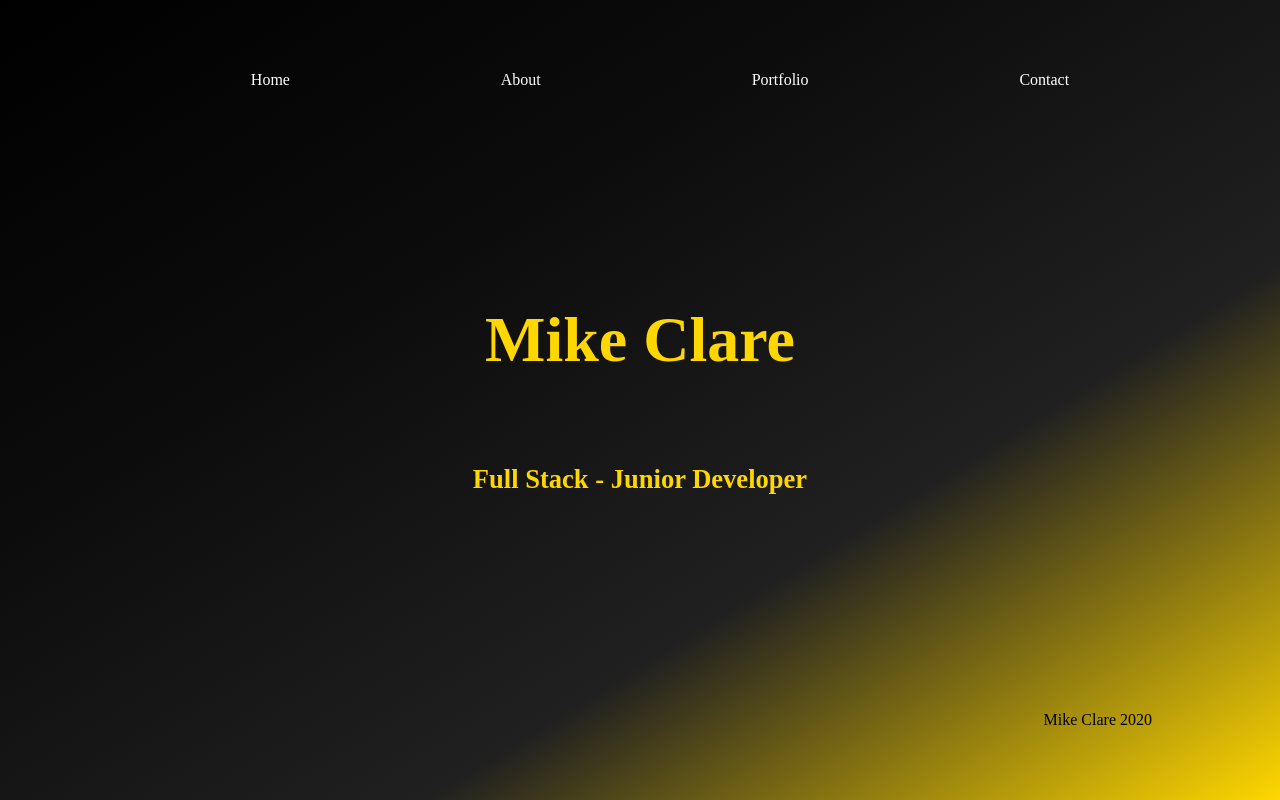
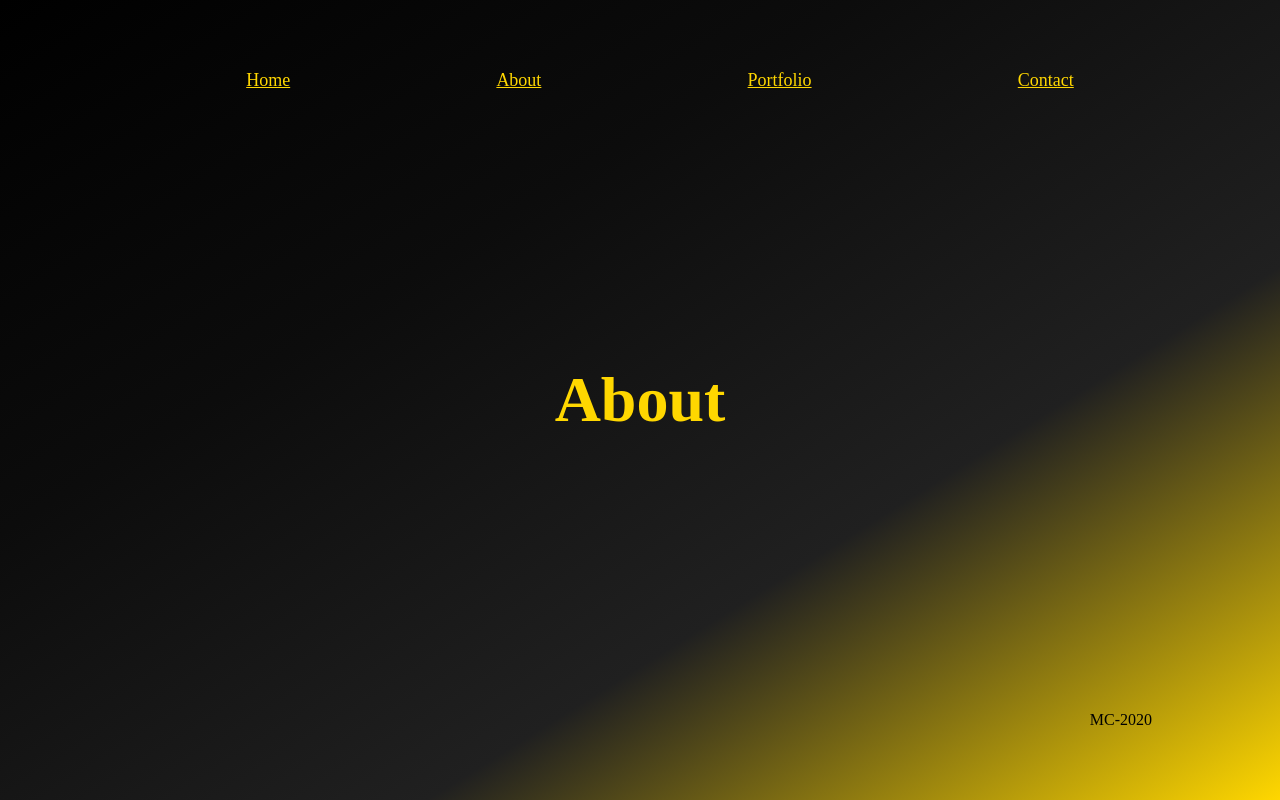
Before and after one commit to mclarework/portfolio, a React (Create React App) app: page /about in a window 1280 px wide. Built offline with nearby package versions, Linux system fonts and the light colour scheme.

Commit message:
Basic template finished

```diff
--- a/src/App.js
+++ b/src/App.js
@@ -2,6 +2,9 @@ import React, { Component } from "react";
 import { BrowserRouter as Router, Route } from "react-router-dom";
 import Nav from "./components/Nav"
 import Home from "./components/Home"
+import About from "./components/About"
+import Portfolio from "./components/Portfolio"
+import Contact from "./components/Contact"
 import Bot from "./components/Bot"
 import "./style/App.css";
 
@@ -11,7 +14,10 @@ class App extends Component {
       <Router>
         <div className="App">
           <Nav/>
-          <Home/>
+          <Route exact path = "/" component={Home}/>
+          <Route exact path = "/about" component={About}/>
+          <Route exact path = "/portfolio" component={Portfolio}/>
+          <Route exact path = "/contact" component={Contact}/>
           <Bot/>
         </div>
       </Router>
--- /dev/null
+++ b/src/components/About.js
@@ -0,0 +1,12 @@
+import React from "react"
+import "../style/About.css"
+
+const About = () => {
+    return (
+        <div className = "about">
+            <h1>About</h1>
+        </div>
+    )
+}
+
+export default About
--- a/src/components/Bot.js
+++ b/src/components/Bot.js
@@ -4,7 +4,7 @@ import "../style/Bot.css"
 const Bot = () => {
     return (
         <div className = "botBar">
-            Mike Clare 2020
+            MC-2020
         </div>
     )
 }
--- /dev/null
+++ b/src/components/Contact.js
@@ -0,0 +1,12 @@
+import React from "react"
+import "../style/Contact.css"
+
+const Contact = () => {
+    return (
+        <div className = "contact">
+            <h1>Contact</h1>
+        </div>
+    )
+}
+
+export default Contact
--- a/src/components/Nav.js
+++ b/src/components/Nav.js
@@ -1,14 +1,15 @@
 import React from "react"
+import {Link} from "react-router-dom"
 import "../style/Nav.css"
 
 const Nav = () => {
     return (
         <div className = "navBar">
             <ul className = "navList">
-                <li>Home</li>
-                <li>About</li>
-                <li>Portfolio</li>
-                <li>Contact</li>
+                <li><Link className = "linkTag" to="/">Home</Link></li>
+                <li><Link className = "linkTag" to="/about"> About</Link></li>
+                <li><Link className = "linkTag" to="/portfolio">Portfolio</Link></li>
+                <li><Link className = "linkTag" to="/contact">Contact</Link></li>
             </ul>
         </div>
     )
--- /dev/null
+++ b/src/components/Portfolio.js
@@ -0,0 +1,12 @@
+import React from "react"
+import "../style/Portfolio.css"
+
+const Portfolio = () => {
+    return (
+        <div className = "portfolio">
+            <h1>Portfolio</h1>
+        </div>
+    )
+}
+
+export default Portfolio
--- /dev/null
+++ b/src/style/About.css
@@ -0,0 +1,10 @@
+.about {
+    display: flex;
+    height: 60%;
+    width: 100%;
+    justify-content: center;
+    align-items: center;
+    color: gold;
+    font-size: xx-large;
+    flex-direction: column;
+}
--- /dev/null
+++ b/src/style/Contact.css
@@ -0,0 +1,10 @@
+.contact {
+    display: flex;
+    height: 60%;
+    width: 100%;
+    justify-content: center;
+    align-items: center;
+    color: gold;
+    font-size: xx-large;
+    flex-direction: column;
+}
--- a/src/style/Nav.css
+++ b/src/style/Nav.css
@@ -1,6 +1,5 @@
 li {
     list-style: none;
-    color: white
 }
 
 .navBar {
@@ -18,3 +17,8 @@ li {
     justify-content: space-evenly;
     align-items: center;
 }
+
+.linkTag {
+    color: gold;
+    font-size: large;
+}
--- /dev/null
+++ b/src/style/Portfolio.css
@@ -0,0 +1,10 @@
+.portfolio {
+    display: flex;
+    height: 60%;
+    width: 100%;
+    justify-content: center;
+    align-items: center;
+    color: gold;
+    font-size: xx-large;
+    flex-direction: column;
+}
```
